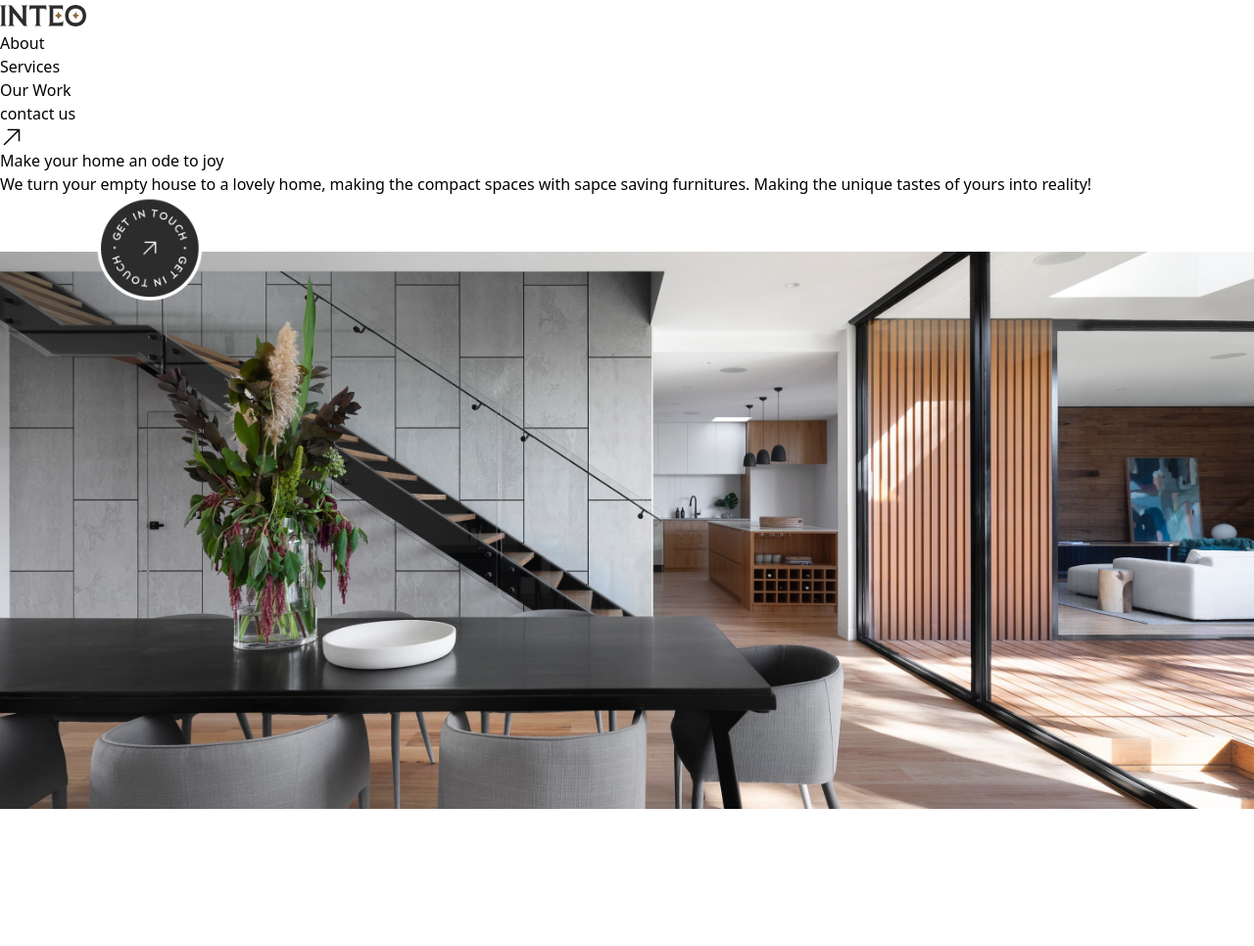
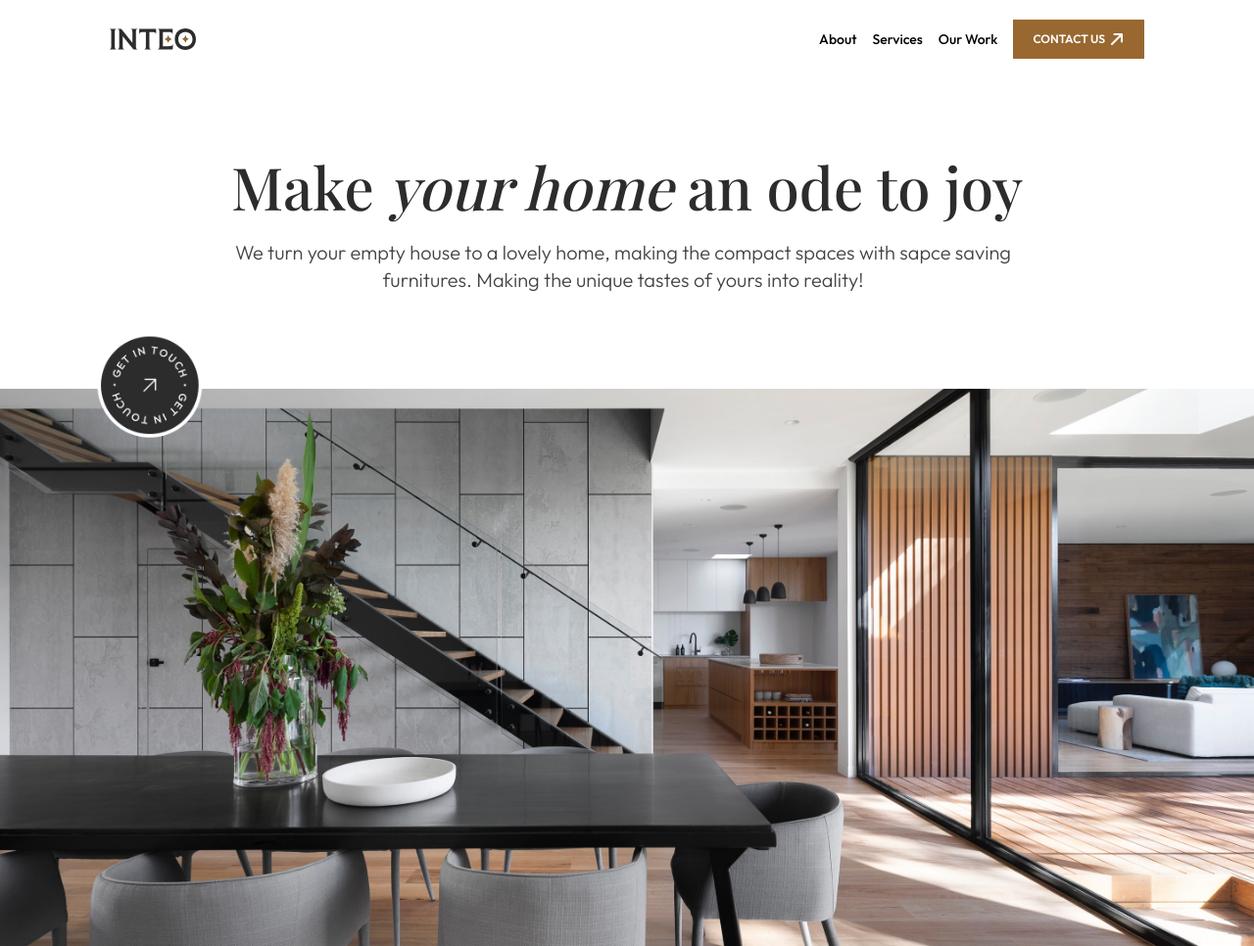
Before and after one commit to Terezie-Mazacova/Tailwind-Inteo, a website: page index.html in a window 1280 px wide. Shown: the whole page at 98% size. Before the commit the page ends 826 px from the top, so only its background shows below. Drawn offline with nearby package versions, Linux system fonts and the light colour scheme; a web font is replaced by a local one.

Commit message:
nastylovani cele sekce header a pridani fontu, barev

```diff
--- a/index.html
+++ b/index.html
@@ -3,40 +3,53 @@
 <head>
     <meta charset="UTF-8">
     <meta name="viewport" content="width=device-width, initial-scale=1.0">
+
+    <!-- Normal Font -->
+    <link rel="preconnect" href="https://fonts.googleapis.com">
+    <link rel="preconnect" href="https://fonts.gstatic.com" crossorigin>
+    <link href="https://fonts.googleapis.com/css2?family=Outfit:wght@100..900&display=swap" rel="stylesheet">
+
+    <!-- Decorative Font -->
+    <link rel="preconnect" href="https://fonts.googleapis.com">
+    <link rel="preconnect" href="https://fonts.gstatic.com" crossorigin>
+    <link href="https://fonts.googleapis.com/css2?family=Playfair+Display:ital,wght@0,400..900;1,400..900&display=swap" rel="stylesheet">
+
     <link rel="stylesheet" href="./output.css">
     <title>Inteo</title>
 </head>
-<body>
+<body class="font-outfit max-w-1440 my-0 mx-auto">
     <header>
         <div>
-            <div>
+            <div class="flex justify-between items-center py-5 px-112">
                 <div>
                     <a href="#">
                         <img src="./img/Logo-inteo.svg" alt="logo">
                     </a>
                 </div>
 
+                <div class="flex gap-4 items-center">
                     <nav>
-                    <ul class="">
-                        <li><a href="">About</a></li>
-                        <li><a href="">Services</a></li>
-                        <li><a href="">Our Work</a></li>
+                        <ul class="flex gap-4 text-sm font-medium">
+                            <li><a href="" class="hover:underline underline-offset-4">About</a></li>
+                            <li><a href="" class="hover:underline underline-offset-4">Services</a></li>
+                            <li><a href="" class="hover:underline underline-offset-4">Our Work</a></li>
                         </ul>
                     </nav>
 
-                <div>
-                    <button>contact us</button>
-                    <svg xmlns="http://www.w3.org/2000/svg" fill="none" viewBox="0 0 24 24" stroke-width="1.5" stroke="currentColor" class="size-6">
+                    <div class="flex gap-1 py-3 px-5 bg-primary-600 text-white">
+                        <button class="uppercase text-xs font-semibold">contact us</button>
+                        <svg xmlns="http://www.w3.org/2000/svg" fill="none" viewBox="0 0 24 24" stroke-width="3" stroke="currentColor" class="w-4 h-4">
                             <path stroke-linecap="round" stroke-linejoin="round" d="m4.5 19.5 15-15m0 0H8.25m11.25 0v11.25" />
                         </svg>
                     </div>
                 </div>
+            </div>
 
             <!-- Hero -->
-            <div>
-                <div>
-                    <h1>Make <span>your home</span> an ode to joy</h1>
-                    <p>We turn your empty house to a lovely home, making the compact spaces  with sapce saving furnitures. Making the unique tastes of yours into reality! </p>
+            <div class="flex flex-col items-center mt-20">
+                <div class="text-center px-112">
+                    <h1 class="font-playfair text-6xl font-medium mb-6 text-neutral-900">Make <span class="italic">your home</span> an ode to joy</h1>
+                    <p class="max-w-[800px] mb-10 text-xl font-light text-neutral-700">We turn your empty house to a lovely home, making the compact spaces  with sapce saving furnitures. Making the unique tastes of yours into reality! </p>
                 </div>
 
                 <div>
--- a/tailwind.config.js
+++ b/tailwind.config.js
@@ -2,7 +2,25 @@
 module.exports = {
   content: ["./*.{html,js}"],
   theme: {
-    extend: {},
+    fontFamily: {
+      playfair: ['Playfair Display', 'serif'],
+      outfit: ['Outfit', 'sans-serif'],
+    },
+    extend: {
+      colors: {
+        'primary-600' : '#996830',
+
+        'neutral-900' : '#2C2C2C',
+        'neutral-700' : '#444444',
+      },
+      maxWidth: {
+        '1440' : '1440px',
+      },
+
+      padding: {
+        '112' : '112px'
+      },
+    },
   },
   plugins: [],
 }
```
Also changed, not shown: output.css. Lines whose indentation alone changed are shown as unchanged.
